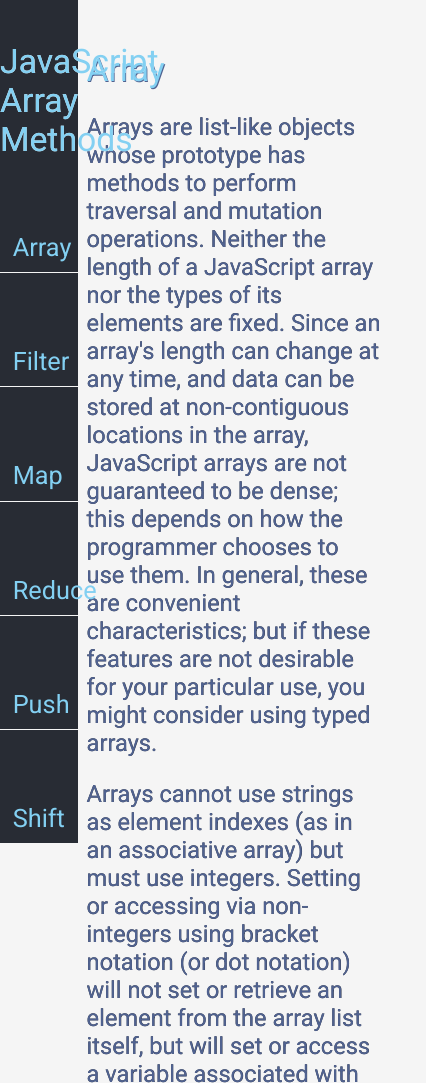
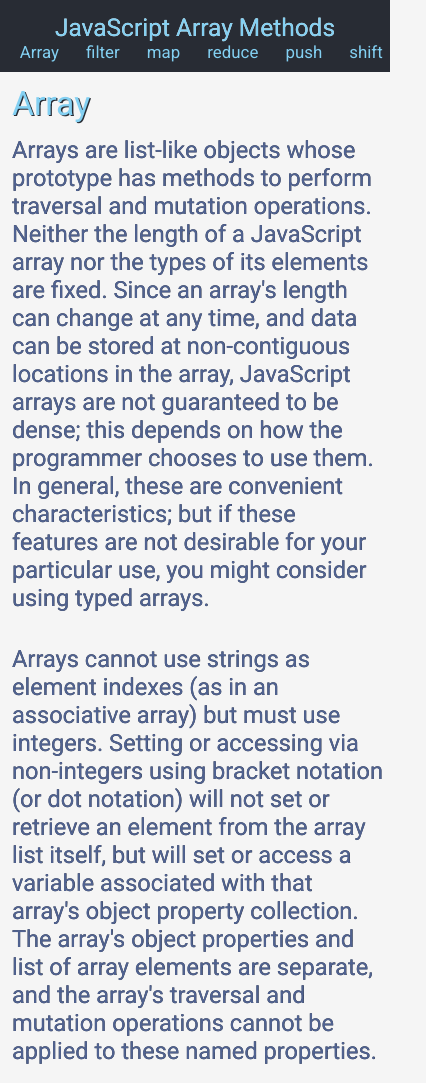
Before and after one commit to terryjreynolds/FCC-Technical-Documentation-Page, a plain HTML site: page index.html in a window 390 px wide. Shown: the top 1083 px of the page, 426 px wide, since content can reach past the window. Drawn offline with Linux system fonts and the light colour scheme.

Commit message:
finished all the styling

```diff
--- a/index.html
+++ b/index.html
@@ -26,17 +26,17 @@
     <nav id="navbar">
         <header id="nav-header">JavaScript Array Methods
         </header>
-        <a href="#array">Array</a>
-        <a href="#filter">Filter</a>
-        <a href="#map">Map</a>
-        <a href="#reduce">Reduce</a>
-        <a href="#push">Push</a>
-        <a href="#shift">Shift</a>
+        <a href="#array" class="nav-link">Array</a>
+        <a href="#filter" class="nav-link">filter</a>
+        <a href="#map" class="nav-link">map</a>
+        <a href="#reduce" class="nav-link">reduce</a>
+        <a href="#push" class="nav-link">push</a>
+        <a href="#shift" class="nav-link">shift</a>
     </nav>
 
     <main id="main-doc">
-        <section class="main-section">
-            <header id="array" class="section-headers">Array</header>
+        <section id="array" class="main-section">
+            <header class="section-headers">Array</header>
             <p>Arrays are list-like objects whose prototype has methods to perform traversal and mutation operations.
                 Neither the
                 length of a JavaScript array nor the types of its elements are fixed. Since an array's length can
@@ -55,14 +55,18 @@
                 properties and list of array elements are separate, and the array's traversal and mutation operations
                 cannot be applied
                 to these named properties.</p>
+
             <code>var fruits = ['Apple', 'Banana'];
 
-            console.log(fruits.length);
-            // 2</code>
+                        console.log(fruits.length);
+                        // 2</code>
+
+                <p>Array properties include: <ul><li>Array.length</li><li>Array.prototype</li><li>Array.prototype[@@unscopables]</li></ul></p>
+
 
         </section>
-        <section class="main-section">
-            <header id="filter" class="section-headers">Array.prototype.filter</header>
+        <section id="filter" class="main-section">
+            <header class="section-headers">filter</header>
             <p>The filter() method creates a new array with all elements that pass the test implemented by the provided
                 function.</p>
             <p>filter() calls a provided callback function once for each element in an array, and constructs a new array
@@ -80,8 +84,8 @@
                         console.log(result);
                         // expected output: Array ["exuberant", "destruction", "present"]</code>
         </section>
-        <section class="main-section">
-            <header id="map" class="section-headers">Array.prototype.map</header>
+        <section id="map" class="main-section">
+            <header class="section-headers">map</header>
             <p>The map() method creates a new array with the results of calling a provided function on every element in
                 the calling
                 array.</p>
@@ -99,13 +103,15 @@
 
             console.log(map1);
             // expected output: Array [2, 8, 18, 32]</code>
+
+            <p>Map returns the following:<ul><li>Current element</li><li>Index of current element</li><li>The original array itself</li></ul></p>
         </section>
-        <section class="main-section">
-            <header id="reduce" class="section-headers">Array.prototype.reduce</header>
+        <section id="reduce" class="main-section">
+            <header class="section-headers">reduce</header>
             <p>The reduce() method executes a reducer function (that you provide) on each member of the array resulting
                 in a single
                 output value.</p>
-            <p></p>
+
             <code>const array1 = [1, 2, 3, 4];
             const reducer = (accumulator, currentValue) => accumulator + currentValue;
 
@@ -117,8 +123,8 @@
             console.log(array1.reduce(reducer, 5));
             // expected output: 15</code>
         </section>
-        <section class="main-section">
-            <header id="push" class="section-headers">Array.prototype.push</header>
+        <section id="push"class="main-section">
+            <header class="section-headers">push</header>
             <p>The push() method adds one or more elements to the end of an array and returns the new length of the
                 array.</p>
             <p>push is intentionally generic. This method can be used with call() or apply() on objects resembling
@@ -141,8 +147,8 @@
             console.log(animals);
             // expected output: Array ["pigs", "goats", "sheep", "cows", "chickens"]</code>
         </section>
-        <section class="main-section" id="last-section">
-            <header id="shift" class="section-headers">Array.prototype.shift</header>
+        <section id="shift" class="main-section" id="last-section">
+            <header class="section-headers">shift</header>
             <p>The shift() method removes the first element from an array and returns that removed element. This method
                 changes the
                 length of the array.</p>
@@ -160,11 +166,12 @@
             // expected output: 1</code>
 
         </section>
-        <div id="footer">
-            <p id="footerText">Copyright, 2018. <a href="https://terryjreynolds.github.io" target="_blank" id="terry">Terry
+        <footer>
+            <p id="footerText">MDN 2018 content assembled by<a href="https://terryjreynolds.github.io" target="_blank" id="terry">
+                    Terry
                     Reynolds</a></p>
 
-        </div>
+        </footer>
 
 
     </main>
--- a/style.css
+++ b/style.css
@@ -7,16 +7,24 @@ body {
   flex-direction: column;
   width: 79%;
   height: auto;
-  padding-left: 21%;
+  padding-left: 19%;
 }
 .section-headers {
   font-size: 4vh;
   color: #83d0f2;
-  text-shadow: 0.09vh 0.09vh rgb(80, 98, 144);
+  text-shadow: 0.15vh 0.15vh rgb(40, 44, 52);
   margin-top: 5vh;
 }
 p {
+  list-style: none;
+  margin-top: 1.5vh;
+  margin-bottom: 4vh;
   font-size: 2.8vh;
+  text-shadow: 0.01vh 0.01vh rgb(40, 44, 52);
+  color: rgb(80, 98, 144);
+}
+li {
+  margin: 1vh;
   text-shadow: 0.01vh 0.01vh rgb(40, 44, 52);
   color: rgb(80, 98, 144);
 }
@@ -34,7 +42,7 @@ code {
   position: fixed;
   left: 0;
   top: 0;
-  width: 20%;
+  width: 18%;
   height: 100%;
 }
 #nav-header {
@@ -43,7 +51,7 @@ code {
   text-align: center;
   text-shadow: 0.001vh 0.001vh whitesmoke;
 }
-a {
+.nav-link {
   font-size: 3vh;
   padding-left: 1.5vh;
   padding-bottom: 1.2vh;
@@ -51,13 +59,62 @@ a {
   border-bottom: solid 0.1vh whitesmoke;
   text-decoration: none;
 }
-#last-section {
-  margin-bottom: 100vh;
-}
 footer {
+  margin-top: 25vh;
   margin-bottom: 50vh;
 }
 #footerText {
-  font-size: 1.2vw;
-  color: whitesmoke;
+  font-size: 2vh;
+  color: #83d0f2;
+  text-align: center;
+  background: rgb(40, 44, 52);
+  outline: solid 0.01vh #83d0f2;
 }
+#terry {
+  color: #83d0f2;
+}
+/* -----------------------Media Queries------------------------*/
+
+/* ipad and below */
+@media (max-width: 1024px) {
+  .nav-link {
+    font-size: 2vh;
+    padding-bottom: 1.2vh;
+    color: #83d0f2;
+    text-decoration: none;
+    border-bottom: none;
+  }
+  #navbar {
+    display: flex;
+    flex-direction: row;
+    justify-content: space-around;
+    align-items: flex-end;
+    background: rgb(40, 44, 52);
+    color: #83d0f2;
+    position: fixed;
+    padding-top: 2.6vh;
+    top: 0;
+    width: 100%;
+    height: 5.9%;
+    font-size: 0.2vw;
+  }
+  #nav-header {
+    top: 0;
+    padding-top: 1.5vh;
+    position: fixed;
+    font-size: 2.9vh;
+    text-align: center;
+    text-shadow: 0.001vh 0.001vh whitesmoke;
+  }
+  #main-doc {
+    display: flex;
+    flex-direction: column;
+    width: 100%;
+    padding-left: 1vw;
+    height: auto;
+  }
+  .section-headers {
+    margin-top: 1vh;
+    padding-top: 8vh;
+  }
+}
```
